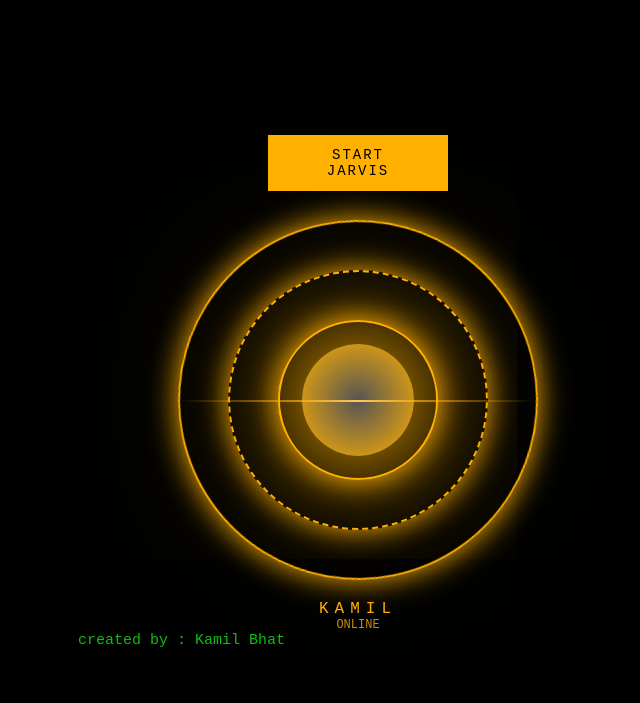
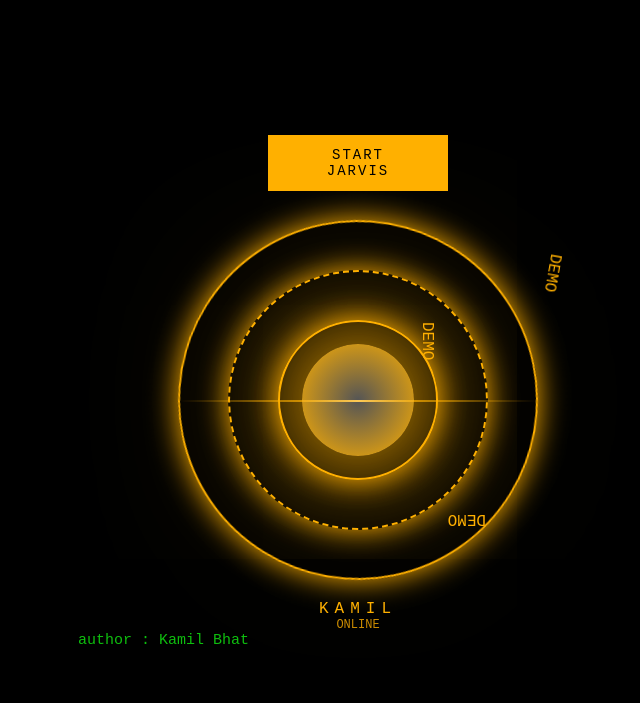
Before and after one commit to kamill-dev/Jarvis-frontend, a plain HTML site: page index.html in a window 1280 px wide. Shown: the whole page, without its empty margins (282-922 px from the left). Drawn offline with Linux system fonts and the light colour scheme.

Commit message:
Update index.html

```diff
--- a/index.html
+++ b/index.html
@@ -18,9 +18,9 @@
 <div class="hud">
  <button id="startBtn">START JARVIS</button>
 
-  <div class="ring r1"></div>
-  <div class="ring r2"></div>
-  <div class="ring r3"></div>
+  <div class="ring r1">DEMO</div>
+  <div class="ring r2">DEMO</div>
+  <div class="ring r3">DEMO</div>
 
   <div class="scan"></div>
   <div class="core"></div>
@@ -28,7 +28,7 @@
   <div class="title">  KAMIL</div>
   <div class="mode" id="mode">ONLINE</div>
   <div class="console" id="console"></div>
-  <div class="autor">created by : Kamil Bhat</div>
+  <div class="autor">author : Kamil Bhat</div>
 </div>
 
 <script src="script.js"></script>
```
